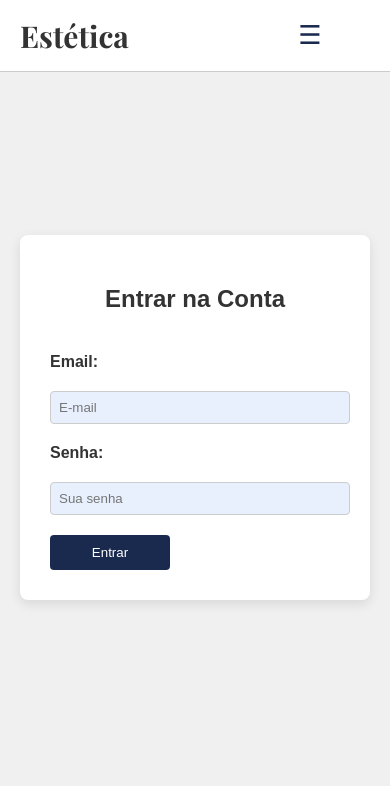
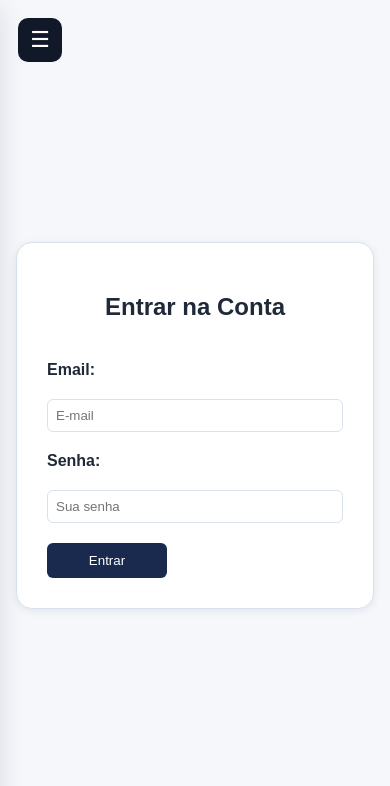
Before and after one commit to helensjferreira-dev/sistema-estoque-flask, a Flask app: page /usuario/login in a window 390 px wide. Shown: the top 786 px of the page. Run offline with Flask 3, Linux system fonts and the light colour scheme; parts of the project's set-up code (start-up, migrations or seed data) failed here and were passed over.

Commit message:
style: implement responsive sidebar and improve mobile navigation

```diff
--- a/static/style.css
+++ b/static/style.css
@@ -711,3 +711,269 @@ td.ok {
   font-family: "Playfair Display", serif;
   font-size: 20px;
 }
+
+/* =========================
+   DESIGN SYSTEM / SIDEBAR
+   ========================= */
+
+:root {
+  --color-primary: #1f2a44;
+  --color-primary-dark: #111827;
+  --color-primary-light: #e8eefc;
+  --color-bg: #f5f7fb;
+  --color-surface: #ffffff;
+  --color-border: #d9e2ec;
+  --color-text: #1f2937;
+  --color-muted: #6b7280;
+  --color-success: #166534;
+  --color-warning: #92400e;
+  --color-danger: #991b1b;
+
+  --radius-sm: 6px;
+  --radius-md: 10px;
+  --radius-lg: 16px;
+
+  --shadow-sm: 0 2px 8px rgba(15, 23, 42, 0.08);
+  --shadow-md: 0 8px 24px rgba(15, 23, 42, 0.12);
+}
+
+/* Neutraliza o menu antigo */
+.menu-topo,
+.menu-container,
+.menu-links,
+.menu-toggle {
+  all: unset;
+}
+
+/* Base visual */
+body {
+  font-family: Arial, sans-serif;
+  background: var(--color-bg);
+  color: var(--color-text);
+  margin: 0;
+  padding: 32px;
+  padding-left: 292px;
+}
+
+/* Sidebar */
+.app-sidebar {
+  position: fixed;
+  top: 0;
+  left: 0;
+  width: 260px;
+  height: 100vh;
+  background: var(--color-primary-dark);
+  color: #ffffff;
+  padding: 24px 18px;
+  box-shadow: var(--shadow-md);
+  z-index: 1200;
+  overflow-y: auto;
+}
+
+.sidebar-header {
+  margin-bottom: 28px;
+  padding-bottom: 20px;
+  border-bottom: 1px solid rgba(255, 255, 255, 0.12);
+}
+
+.sidebar-logo {
+  display: block;
+  font-size: 26px;
+  font-weight: 800;
+  color: #ffffff;
+  text-decoration: none;
+  letter-spacing: -0.5px;
+}
+
+.sidebar-subtitle {
+  display: block;
+  margin-top: 4px;
+  font-size: 13px;
+  color: #cbd5e1;
+}
+
+.sidebar-nav ul {
+  list-style: none;
+  padding: 0;
+  margin: 0;
+}
+
+.sidebar-nav li {
+  margin-bottom: 6px;
+}
+
+.sidebar-nav a {
+  display: flex;
+  align-items: center;
+  gap: 10px;
+  color: #e5e7eb;
+  text-decoration: none;
+  padding: 11px 12px;
+  border-radius: var(--radius-md);
+  font-size: 15px;
+  transition:
+    background 0.2s ease,
+    color 0.2s ease;
+}
+
+.sidebar-nav a:hover {
+  background: rgba(255, 255, 255, 0.1);
+  color: #ffffff;
+}
+
+.sidebar-section-title {
+  margin: 22px 12px 10px;
+  font-size: 12px;
+  text-transform: uppercase;
+  letter-spacing: 0.08em;
+  color: #94a3b8;
+  font-weight: 700;
+}
+
+.sidebar-user {
+  margin-top: 24px;
+  padding: 14px 12px;
+  border-radius: var(--radius-md);
+  background: rgba(255, 255, 255, 0.08);
+}
+
+.sidebar-user span {
+  display: block;
+  font-size: 14px;
+  color: #ffffff;
+  margin-bottom: 8px;
+}
+
+.sidebar-user .logout-link {
+  padding: 0;
+  color: #fecaca;
+  font-size: 14px;
+}
+
+.sidebar-user .logout-link:hover {
+  background: transparent;
+  color: #ffffff;
+}
+
+/* Botão mobile */
+.sidebar-toggle {
+  display: none;
+}
+
+/* Ajustes gerais */
+h1,
+header h1 {
+  font-family: Arial, sans-serif;
+  color: var(--color-primary-dark);
+  font-size: 28px;
+  margin: 0 0 24px;
+  text-align: left;
+}
+
+.form-section,
+.table-section table,
+.login-form,
+.modal-box {
+  border-radius: var(--radius-lg);
+  box-shadow: var(--shadow-sm);
+  border: 1px solid var(--color-border);
+}
+
+.form-section {
+  background: var(--color-surface);
+}
+
+input[type="text"],
+input[type="email"],
+input[type="password"],
+input[type="number"],
+input[type="date"],
+select,
+textarea {
+  background: #ffffff;
+  border: 1px solid var(--color-border);
+  border-radius: var(--radius-sm);
+  color: var(--color-text);
+}
+
+input:focus,
+select:focus,
+textarea:focus {
+  outline: 2px solid var(--color-primary-light);
+  border-color: var(--color-primary);
+}
+
+button {
+  border-radius: var(--radius-sm);
+  background: var(--color-primary);
+  transition:
+    background 0.2s ease,
+    transform 0.1s ease;
+}
+
+button:hover {
+  background: var(--color-primary-dark);
+}
+
+button:active {
+  transform: translateY(1px);
+}
+
+/* Mobile */
+@media (max-width: 768px) {
+  body {
+    padding: 88px 16px 24px;
+    padding-left: 16px;
+    background: var(--color-bg);
+  }
+
+  .app-sidebar {
+    width: 260px;
+    transform: translateX(-100%);
+    transition: transform 0.25s ease;
+    padding-top: 76px;
+  }
+
+  .app-sidebar.ativo {
+    transform: translateX(0);
+  }
+
+  .sidebar-toggle {
+    display: block;
+    position: fixed;
+    top: 18px;
+    left: 18px;
+    z-index: 1300;
+    background: var(--color-primary-dark);
+    color: #ffffff;
+    border: none;
+    width: 44px;
+    height: 44px;
+    border-radius: var(--radius-md);
+    font-size: 22px;
+    min-width: auto;
+    padding: 0;
+  }
+
+  .form-section,
+  .login-form,
+  .table-section {
+    width: 100%;
+    max-width: 100%;
+  }
+
+  .table-section {
+    overflow-x: auto;
+  }
+
+  input[type="text"],
+  input[type="email"],
+  input[type="password"],
+  input[type="number"],
+  input[type="date"],
+  select,
+  textarea {
+    width: 100%;
+    max-width: 100%;
+  }
+}
--- a/templates/menu_app.html
+++ b/templates/menu_app.html
@@ -1,96 +1,96 @@
-<!-- Menu fixo no topo -->
-<header class="menu-topo">
-  <div class="menu-container">
-    <div class="menu-logo">
-      <a href="{{ url_for('inicial') }}" class="estetica-playfair">Estética</a>
+<button class="sidebar-toggle" type="button">☰</button>
 
+<!-- Sidebar principal -->
+<aside class="app-sidebar">
+  <div class="sidebar-header">
+    <a href="{{ url_for('inicial') }}" class="sidebar-logo">StockFlow</a>
+    <span class="sidebar-subtitle">Gestão de Estoque</span>
   </div>
 
-        <!-- Botão mobile -->
-    <button class="menu-toggle">☰</button>
-        <!-- Links -->
-    <nav class="menu-links">
+  <nav class="sidebar-nav">
     <ul>
       {% if session.get('app_logon_realizado') %}
+
+      <li>
+        <a href="{{ url_for('inicial') }}">🏠 Dashboard</a>
+      </li>
+
       <li>
         <a href="{{ url_for('movimentacao_routes.pagina_movimentacoes') }}"
-            >Movimentações</a
+          >🔄 Movimentações</a
         >
       </li>
+
+      <li>
+        <a href="{{ url_for('produto_routes.pagina_produto') }}">📦 Produtos</a>
+      </li>
+
       <li>
         <a href="{{ url_for('categoria_routes.pagina_categoria') }}"
-            >Categorias</a
+          >🏷️ Categorias</a
         >
       </li>
+
       <li>
-          <a href="{{ url_for('produto_routes.pagina_produto') }}">Produtos</a>
+        <a href="{{ url_for('lote_routes.pagina_lote') }}">⏳ Lotes</a>
       </li>
-        <li><a href="{{ url_for('lote_routes.pagina_lote') }}">Lotes</a></li>
+
       <li>
         <a href="{{ url_for('fornecedor_routes.pagina_fornecedor') }}"
-            >Fornecedores</a
+          >🤝 Fornecedores</a
         >
       </li>
+
       <li>
-          <a href="{{ url_for('usuario_routes.pagina_usuario') }}">Usuários</a>
+        <a href="{{ url_for('usuario_routes.pagina_usuario') }}">👥 Usuários</a>
       </li>
 
-        <!-- Submenu Relatórios -->
-        <li class="dropdown">
-          <a href="#">Relatórios ▾</a>
-          <ul class="dropdown-content">
+      <li class="sidebar-section-title">Relatórios</li>
+
       <li>
         <a
           href="{{ url_for('relatorio_routes.pagina_relatorio_movimentacoes') }}"
+          >📊 Movimentações</a
         >
-                🔄 Movimentações
-              </a>
       </li>
 
       <li>
-              <a href="{{ url_for('relatorio_routes.estoque') }}">📦 Estoque</a>
+        <a href="{{ url_for('relatorio_routes.estoque') }}">📈 Estoque</a>
       </li>
+
       <li>
-              <a href="{{ url_for('relatorio_routes.validade') }}"
-                >⏳ Validade</a
+        <a href="{{ url_for('relatorio_routes.validade') }}">⏰ Validade</a>
+      </li>
+
+      <li class="sidebar-user">
+        <span>👤 {{ session.get('usuario') }}</span>
+        <a href="#" id="logoutLink" class="logout-link">Sair</a>
+      </li>
+
+      {% else %}
+
+      <li>
+        <a href="{{ url_for('usuario_routes.rota_usuario_login') }}"
+          >🔐 Área restrita</a
         >
       </li>
-          </ul>
-        </li>
 
-        <!-- Login/Logout -->
-
-        <li class="dropdown usuario-dropdown">
-          <a href="#" class="dropbtn"
-            >👤 Bem-vindo, {{ session.get('usuario') }}</a
-          >
-
-          <ul class="dropdown-content">
-            <li><a href="#" id="logoutLink">Logout</a></li>
-          </ul>
-        </li>
-        {% else %}
-        <!-- Apenas área restrita quando não logado -->
-        <li>
-          <a
-            href="{{ url_for('usuario_routes.rota_usuario_login') }}"
-            class="area-restrita"
-            >Área restrita</a
-          >
-        </li>
       {% endif %}
     </ul>
   </nav>
-  </div>
-</header>
+</aside>
 
 <!-- Modal de Logout (confirmação) -->
 <div id="modal-logout" class="modal-overlay" style="display: none">
   <div class="modal-box">
     <p id="modal-mensagem-logout">Deseja realmente encerrar a sessão?</p>
     <div class="modal-botoes">
-      <button id="btn-confirmar-logout" class="btn-excluir">Sim, sair</button>
-      <button id="btn-cancelar-logout" class="btn-editar">Cancelar</button>
+      <button type="button" id="btn-confirmar-logout" class="btn-excluir">
+        Sim, sair
+      </button>
+      <button type="button" id="btn-cancelar-logout" class="btn-editar">
+        Cancelar
+      </button>
     </div>
   </div>
 </div>
@@ -100,18 +100,21 @@
   <div class="modal-box">
     <p id="mensagem-feedback-logout"></p>
     <div class="modal-botoes">
-      <button id="btn-ok-logout" class="btn-editar">OK</button>
+      <button type="button" id="btn-ok-logout" class="btn-editar">OK</button>
     </div>
   </div>
 </div>
 
 <script>
-    const toggle = document.querySelector(".menu-toggle");
-  const menu = document.querySelector(".menu-links");
+  const sidebarToggle = document.querySelector(".sidebar-toggle");
+  const sidebar = document.querySelector(".app-sidebar");
 
-  toggle.addEventListener("click", () => {
-    menu.classList.toggle("ativo");
+  if (sidebarToggle && sidebar) {
+    sidebarToggle.addEventListener("click", () => {
+      sidebar.classList.toggle("ativo");
     });
+  }
+
   const logoutLink = document.getElementById("logoutLink");
 
   if (logoutLink) {
@@ -125,27 +128,32 @@
     try {
       const resposta = await fetch("/usuario/logoff", { method: "GET" });
       let mensagem = "Sessão finalizada com sucesso.";
+
       if (resposta.ok) {
         const retorno = await resposta.json();
         mensagem = retorno.Mensagem || mensagem;
-        // Exibe modal de feedback
+
         document.getElementById("mensagem-feedback-logout").innerText =
           mensagem;
         document.getElementById("modal-feedback-logout").style.display = "flex";
+
         document.getElementById("btn-ok-logout").onclick = () => {
           document.getElementById("modal-feedback-logout").style.display =
             "none";
           window.location.href = "/";
         };
       } else {
-        let mensagemErro = "Erro ao sair. Status: " + resposta.status;
+        let mensagemErro = `Erro ao sair. Status: ${resposta.status}`;
+
         try {
           const retorno = await resposta.json();
           mensagemErro = retorno.Mensagem || mensagemErro;
         } catch {}
+
         document.getElementById("mensagem-feedback-logout").innerText =
           mensagemErro;
         document.getElementById("modal-feedback-logout").style.display = "flex";
+
         document.getElementById("btn-ok-logout").onclick = () => {
           document.getElementById("modal-feedback-logout").style.display =
             "none";
@@ -155,30 +163,18 @@
       document.getElementById("mensagem-feedback-logout").innerText =
         "Erro ao conectar com o servidor para deslogar.";
       document.getElementById("modal-feedback-logout").style.display = "flex";
+
       document.getElementById("btn-ok-logout").onclick = () => {
         document.getElementById("modal-feedback-logout").style.display = "none";
       };
+
       console.error("Erro no logoff:", e);
     }
+
     document.getElementById("modal-logout").style.display = "none";
   };
 
   document.getElementById("btn-cancelar-logout").onclick = () => {
     document.getElementById("modal-logout").style.display = "none";
   };
-
-  document.querySelectorAll(".dropdown > a").forEach((botao) => {
-    botao.addEventListener("click", function (e) {
-      e.preventDefault();
-      const item = this.parentElement;
-      item.classList.toggle("ativo");
-
-      // Fecha outros dropdowns abertos
-      document.querySelectorAll(".dropdown").forEach((outro) => {
-        if (outro !== item) {
-          outro.classList.remove("ativo");
-        }
-      });
-    });
-  });
 </script>
```
Lines whose indentation alone changed are shown as unchanged.
